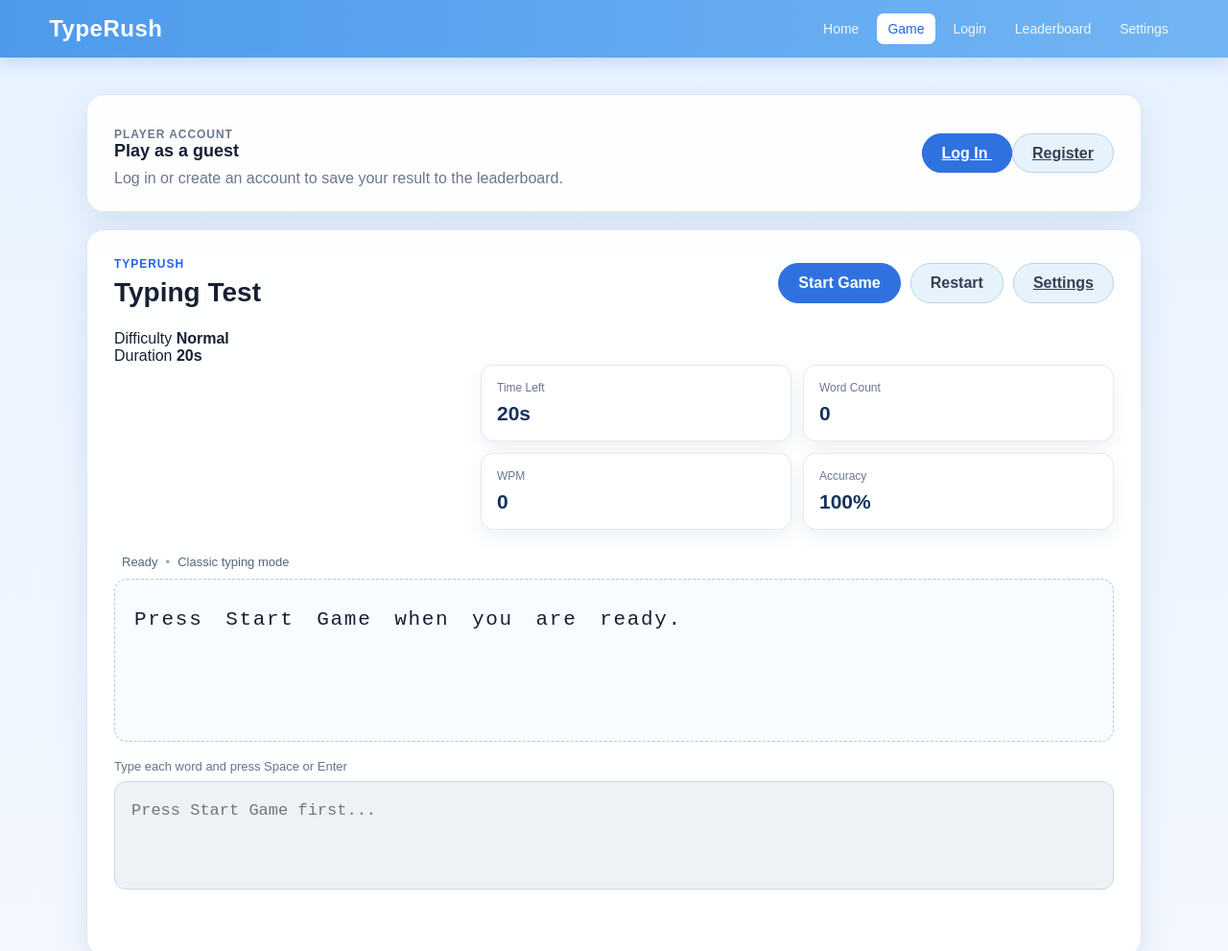
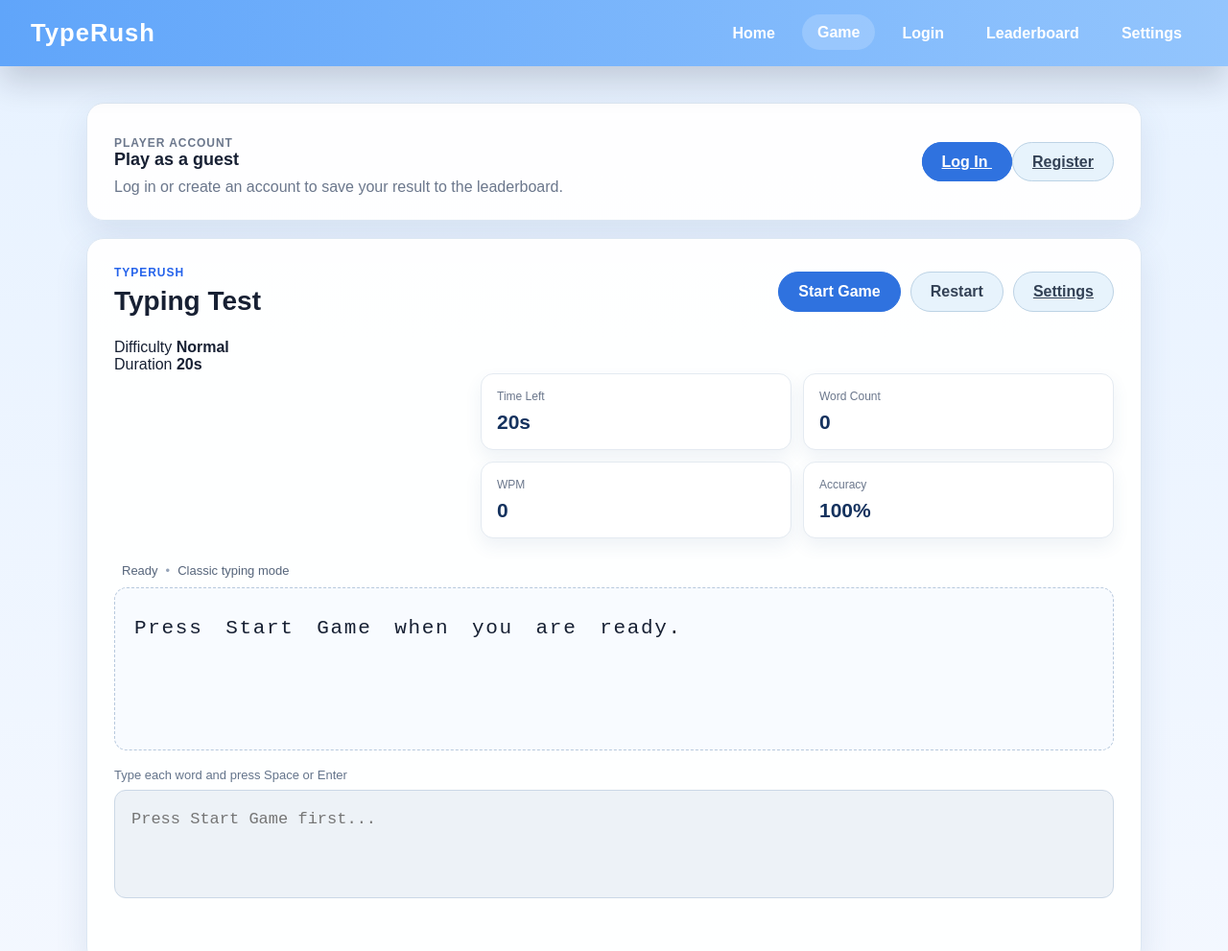
Before and after one commit to mirul49/Team4_Project, a website: page game.html in a window 1280 px wide. Shown: the top 991 px of the page at 96% size. Drawn offline with Linux system fonts and the light colour scheme.

Commit message:
Refactor navbar styles for improved layout and design

```diff
--- a/css/game.css
+++ b/css/game.css
@@ -30,59 +30,53 @@ input {
   display: flex;
   justify-content: space-between;
   align-items: center;
-  gap: 25px;
-  padding: 14px 4%;
+  gap: 1rem;
+  padding: 1rem 2rem;
+  background: linear-gradient(90deg, #60a5fa 0%, #93c5fd 100%);
   color: white;
-  background:
-    linear-gradient(
-      90deg,
-      #4d9aec,
-      #72b5f4
-    );
-  box-shadow: 0 5px 18px
-    rgba(37, 99, 235, 0.18);
+  position: sticky;
+  top: 0;
+  z-index: 100;
+  box-shadow: 0 16px 34px rgba(15, 23, 42, 0.18);
 }
 
+.logo {
+  display: flex;
+  align-items: center;
+  gap: 0.75rem;
+  color: white;
+  text-decoration: none;
+  font-size: 1.6rem;
+  font-weight: 700;
+  letter-spacing: 0.04em;
+}
+
+.logo:hover,
+.logo:visited {
+  color: white;
+  text-decoration: none;
+}
 
 .nav-links {
   display: flex;
-  align-items: center;
-  gap: 8px;
+  flex-wrap: wrap;
+  gap: 0.75rem;
 }
 
 .nav-links a {
-  padding: 8px 11px;
-  color: rgba(255, 255, 255, 0.9);
+  color: white;
   text-decoration: none;
-  border-radius: 7px;
-  font-size: 14px;
+  font-weight: 600;
+  padding: 0.6rem 1rem;
+  border-radius: 999px;
+  transition: background 0.2s ease, transform 0.2s ease;
 }
 
 .nav-links a:hover,
 .nav-links a.active {
-  color: #2563eb;
-  background: white;
+  background: rgba(255, 255, 255, 0.18);
+  transform: translateY(-1px);
 }
-
-.logo {
-  display: inline-flex;
-  align-items: center;
-  color: white;
-  font-size: 24px;
-  font-weight: 800;
-  letter-spacing: 0.5px;
-  text-decoration: none;
-}
-
-.logo:visited {
-  color: white;
-}
-
-.logo:hover {
-  color: white;
-  text-decoration: none;
-}
-
 
 
 /* SHARED LAYOUT */
@@ -605,13 +599,17 @@ input {
 
 /* RESPONSIVE DESIGN */
 
-@media (max-width: 800px) {
+@media (max-width: 760px) {
   .navbar {
     flex-direction: column;
     align-items: flex-start;
+    padding: 1rem;
   }
 
   .nav-links {
+    width: 100%;
+    justify-content: space-between;
+    gap: 0.5rem;
     flex-wrap: wrap;
   }
 
```
